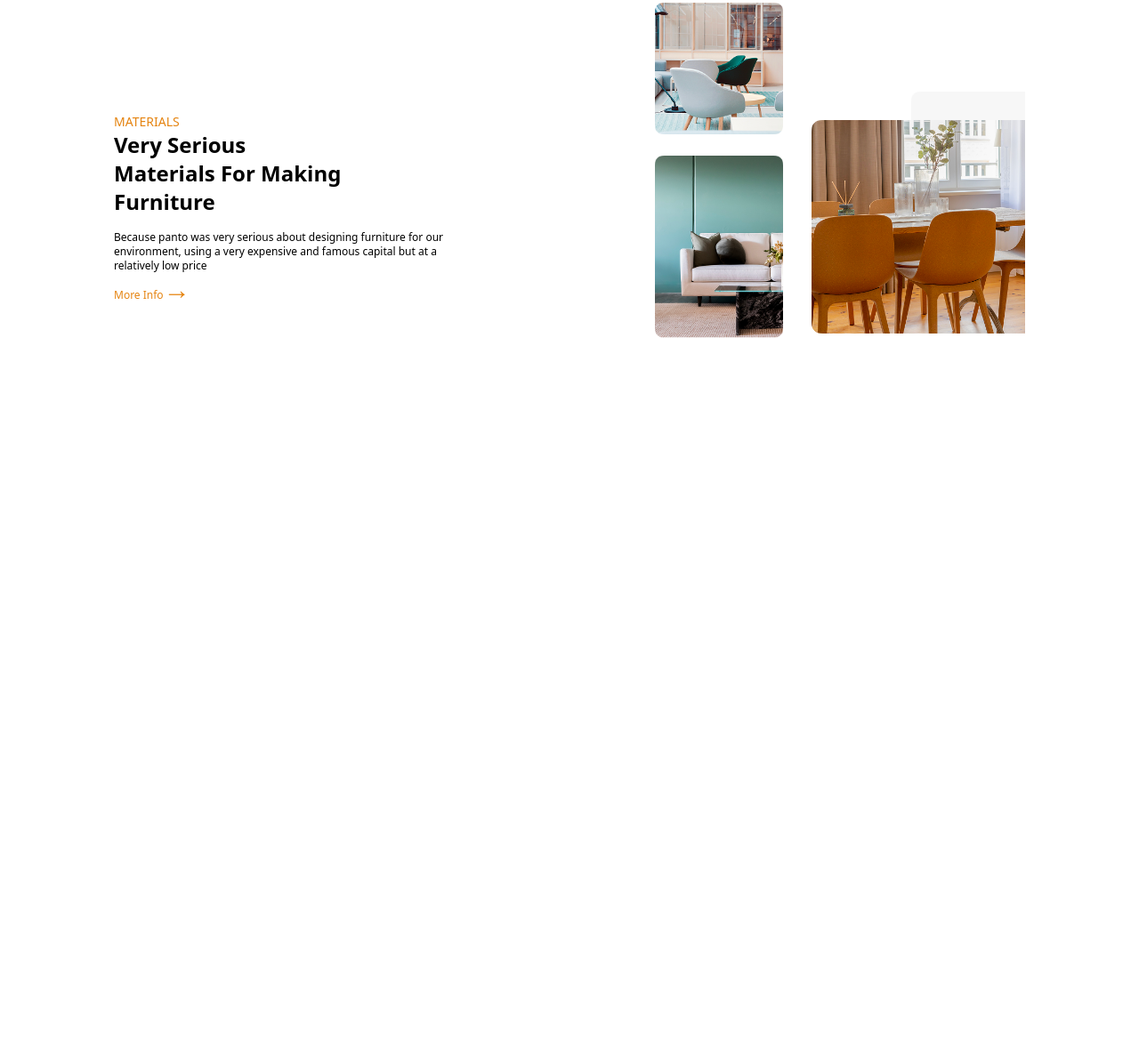
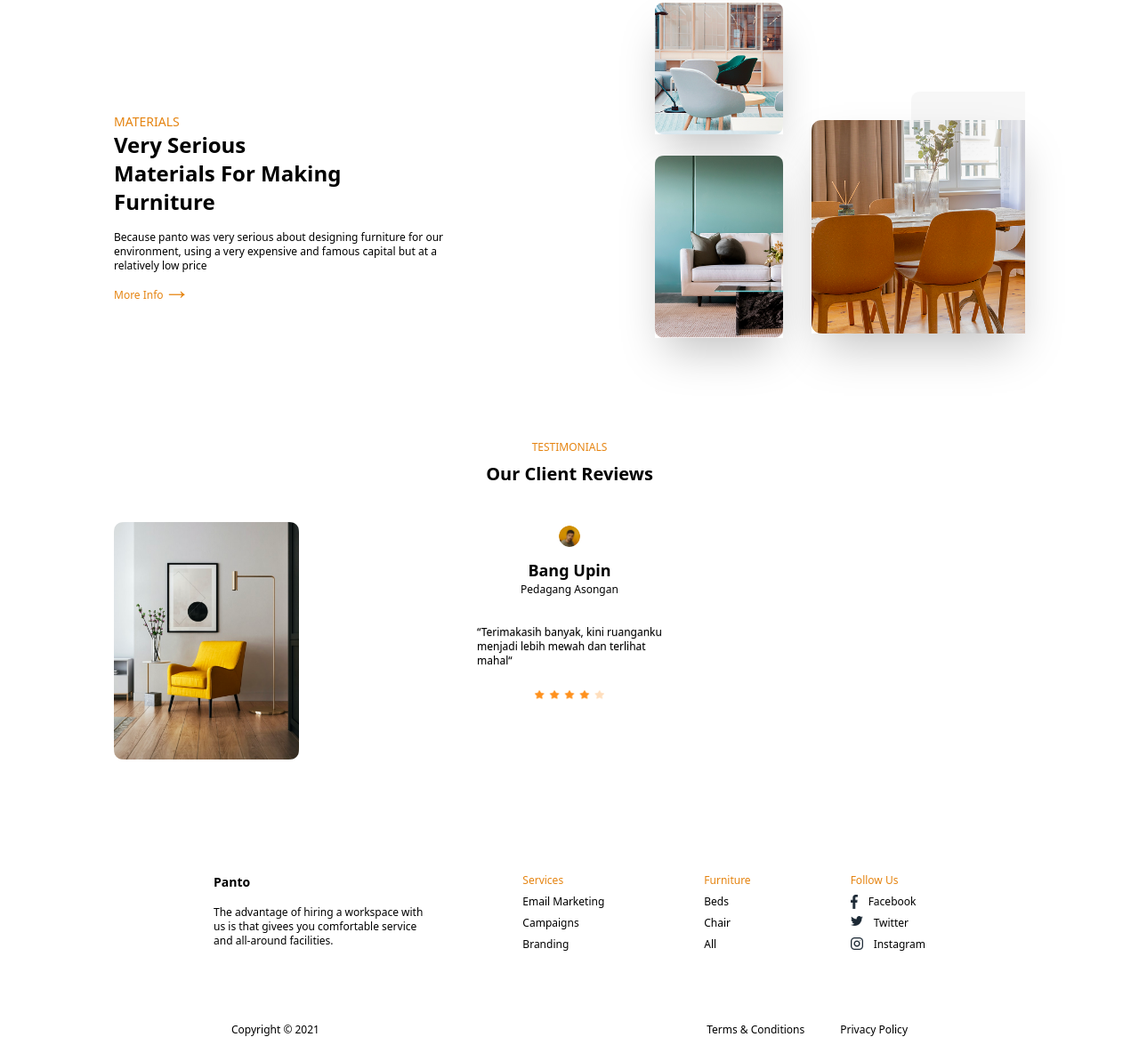
Before and after one commit to DusuTimothy/Panto-Furniture-landing-page, a website: page index.html in a window 1280 px wide. Shown: the part 1918-3084 px from the top of the page at 89% size. Before the commit the page ends 2298 px from the top, so only its background shows below. Drawn offline with Linux system fonts and the light colour scheme.

Commit message:
feat/add Testimonial and footer section

```diff
--- a/index.html
+++ b/index.html
@@ -209,19 +209,90 @@
 
       <aside>
         <div class="relative">
-          <img src="img/Rectangle 1450.png" alt="chair" class="w-36 absolute right-68 bottom-54">
-          <img src="img/Rectangle 1450 (1).png" alt="horrizontal" class="w-36 absolute right-68 top-12">
+          <img src="img/Rectangle 1450.png" alt="chair" class="w-36 absolute right-68 bottom-54 shadow-2xl">
+          <img src="img/Rectangle 1450 (1).png" alt="horrizontal" class="w-36 absolute right-68 top-12 shadow-2xl">
           <div>
-            <img src="img/Rectangle 1446 (1).png" alt="vertical" class="w-60 relative top-2">
+            <img src="img/Rectangle 1446 (1).png" alt="vertical" class="w-60 relative top-2 shadow-2xl">
             <img src="img/Rectangle 1445 (1).png" alt="vertical" class="w-32 absolute -top-6 right-0 -z-10">
           </div>
         </div>
       </aside>
+    </section>
 
+    <!-- TESTIMONIALS -->
+
+    <section class="mt-32">
+      <aside class="grid justify-center text-center gap-2">
+        <p class="text-[#E58411]">TESTIMONIALS</p>
+        <h3 class="text-xl font-bold">Our Client Reviews</h3>
+      </aside>
+
+      <aside class="mt-10">
+        <div class="relative ">
+          <img src="img/image copy 10.png" alt="background 1" class="w-52">
+
+          <div class="flex flex-col items-center absolute top-0 inset-0">
+            <img src="img/image copy 13.png" alt="profile 1" class="w-8 border-4 border-white rounded-full">
+            <h3 class="text-lg mt-2 font-bold">Bang Upin</h3>
+            <p class="font-extralight">Pedagang Asongan</p>
+            <p class="text-shadow-xs font-light mt-8">“Terimakasih banyak, kini ruanganku <br> menjadi lebih mewah dan terlihat <br> mahal“
+            </p>
+            <img src="img/image copy 16.png" alt="Ratings" class="w-20 mt-6">
+          </div>
+        </div>
+      </aside>
     </section>
 
   </main>
-  <footer></footer>
+
+  <!-- FOOTER SECTION -->
+
+  <footer class="mt-32 text-xs">
+    <section class="flex justify-evenly">
+      <aside>
+        <h3 class="text-sm font-bold mb-4">Panto</h3>
+        <p>The advantage of hiring a workspace with <br> us is that givees you comfortable service <br> and all-around
+          facilities.
+        </p>
+      </aside>
+
+      <aside class="grid gap-2">
+        <h3 class="text-[#E58411] font-medium">Services</h3>
+        <p>Email Marketing</p>
+        <p>Campaigns</p>
+        <p>Branding</p>
+      </aside>
+
+      <aside class="grid gap-2">
+        <h3 class="text-[#E58411] font-medium">Furniture</h3>
+        <p>Beds</p>
+        <p>Chair</p>
+        <p>All</p>
+      </aside>
+
+      <aside class="grid gap-2">
+        <h3 class="text-[#E58411] font-medium">Follow Us</h3>
+        <div class="flex gap-3"><span class="w-2"><img src="img/image copy 7.png" alt="Facebook"></span>
+          <p>Facebook</p>
+        </div>
+        <div class="flex gap-3"><span class="w-3.5"><img src="img/image copy 8.png" alt="Twitter"></span>
+          <p>Twitter</p>
+        </div>
+        <div class="flex gap-3"><span class="w-3.5"><img src="img/image copy 9.png" alt="Instagram"></span>
+          <p>Instagram</p>
+        </div>
+      </aside>
+    </section>
+
+    <section class="mt-20 flex justify-between mx-33">
+      <aside class="font-extralight">Copyright © 2021</aside>
+
+      <aside class="flex gap-10">
+        <p>Terms & Conditions</p>
+        <p>Privacy Policy</p>
+      </aside>
+    </section>
+  </footer>
 </body>
 
 </html>
```
Also changed, not shown: img/image copy 10.png (added), img/image copy 11.png (added), img/image copy 12.png (added), img/image copy 13.png (added), img/image copy 14.png (added), img/image copy 15.png (added), img/image copy 16.png (added), img/image copy 7.png (added), img/image copy 8.png (added), img/image copy 9.png (added), src/output.css.
